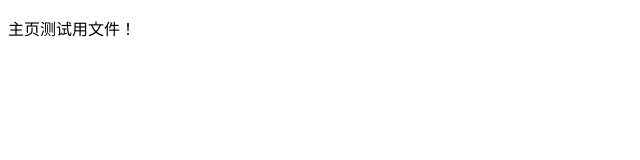
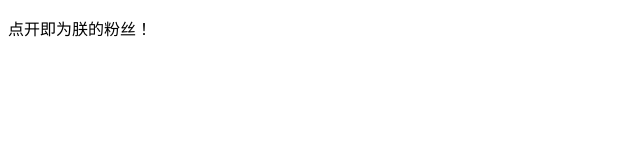
Before and after one commit to ting663/ting663.github.io, a plain HTML site: page index.html in a window 1280 px wide. Shown: the full height of the page, 0-640 px from the left. Drawn offline with Linux system fonts and the light colour scheme.

Commit message:
Update index.html

```diff
--- a/index.html
+++ b/index.html
@@ -1,9 +1,9 @@
 <!doctype html>
 <html>
   <head>
-    <title>主页测试用！</title>
+    <title>点开即为冯婷粉丝！</title>
   </head>
   <body>
-    <p>主页测试用文件！</p>
+    <p>点开即为朕的粉丝！</p>
   </body>
 </html>
```
